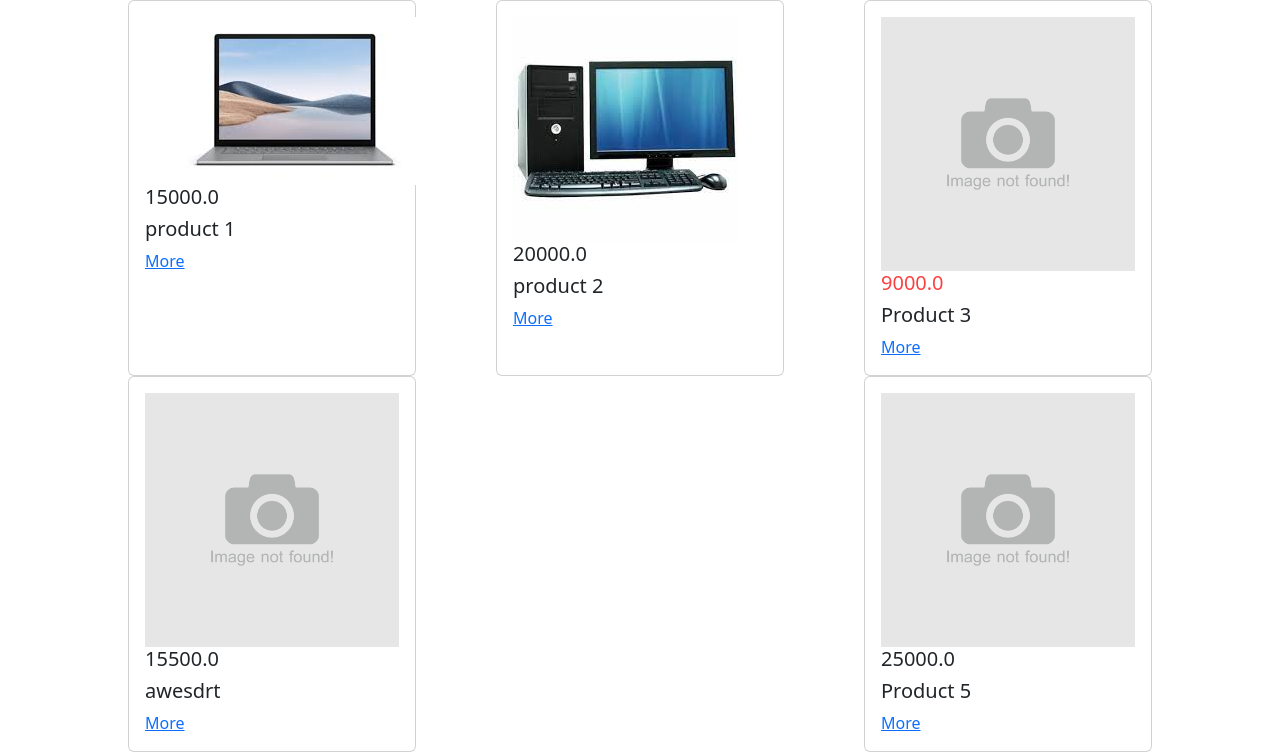
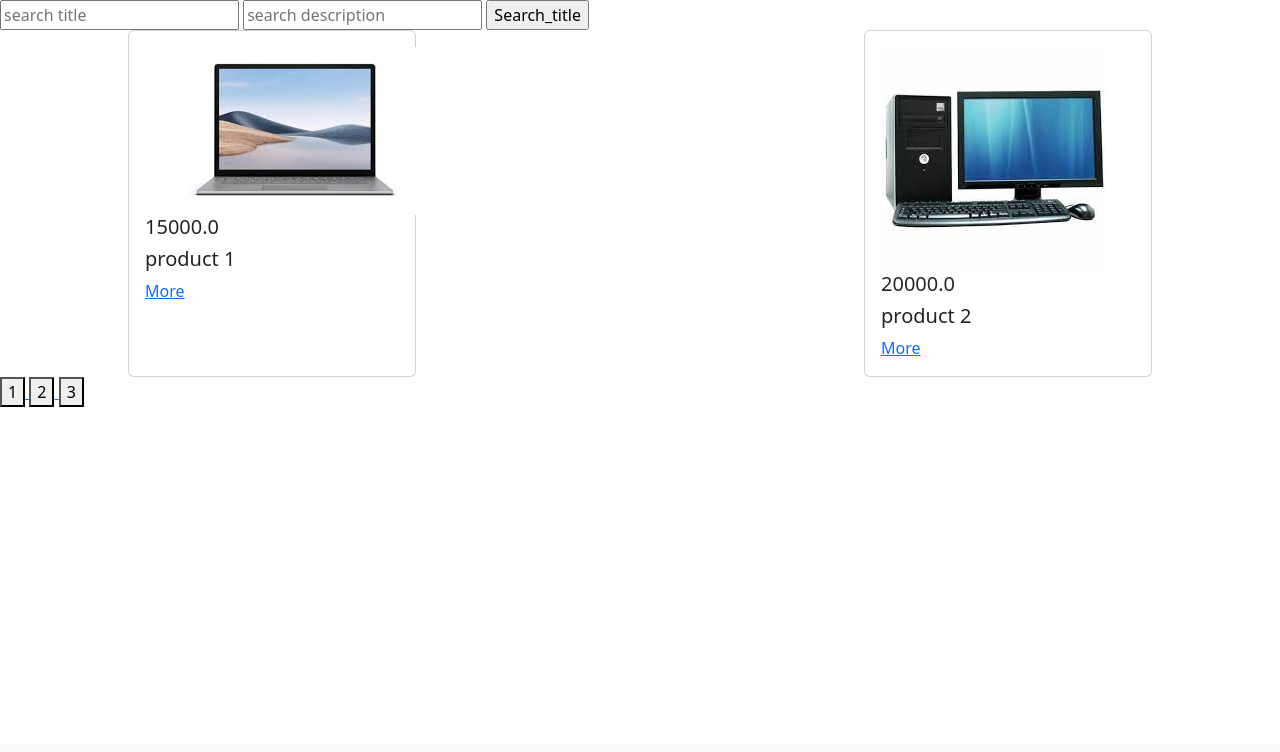
Before and after one commit to Nexpieo/Akim_Jalilov_28-1, a Django app: page /products/ in a window 1280 px wide. Shown: the part 56-808 px from the top of the page. After the commit the page ends 463 px from the top, so only its background shows below. Run offline with Django 4.2, Linux system fonts and the light colour scheme; data comes from the database, SQL or seed files in the repository.

Commit message:
homework 7

```diff
--- /dev/null
+++ b/products/constants.py
@@ -0,0 +1 @@
+PAGINATION_LIMIT = 2
--- a/products/views.py
+++ b/products/views.py
@@ -2,6 +2,7 @@ from django.shortcuts import HttpResponse, render, redirect
 from datetime import datetime
 from products.models import Product, Review
 from products.forms import ProductCreateForm, ReviewCreateForm
+from products.constants import PAGINATION_LIMIT
 
 
 def hello_view(request):
@@ -27,9 +28,26 @@ def main_page(request):
 def products_view(request):
     if request.method == "GET":
         products = Product.objects.all()
+        page = int(request.GET.get('page', 1))
+
+        max_page = products.__len__() / PAGINATION_LIMIT
+        if round(max_page) < max_page:
+            max_page = round(max_page) + 1
+        else:
+            max_page = round(max_page)
+
+        search_title = request.GET.get('search_title')
+        search_description = request.GET.get('search_description')
+        if search_title:
+            products = products.filter(title__contains=search_title)
+        if search_description:
+            products = products.filter(title__contains=search_description)
+
+        products = products[PAGINATION_LIMIT * (page - 1):PAGINATION_LIMIT * page]
 
         context = {
-            'products': products
+            'products': products,
+            'pages': range(1, max_page+1)
         }
         return render(request, 'products/products.html', context=context)
 
@@ -41,7 +59,7 @@ def product_detail_view(request, id):
         context = {
             'product': product,
             'reviews': product.review_set.all(),
-            'form': ReviewCreateForm
+            'form': ReviewCreateForm,
         }
 
         return render(request, 'products/detail.html', context=context)
--- a/templates/products/products.html
+++ b/templates/products/products.html
@@ -3,6 +3,13 @@
 
 {% block content %}
 
+    <div class="search">
+        <form action="/products/" method="get">
+            <input type="text" name="search_title" placeholder="search title">
+            <input type="text" name="search_description" placeholder="search description">
+            <input type="submit" value="Search_title">
+        </form>
+    </div>
     <style type="text/css">
         .products {
             width: 80%;
@@ -39,5 +46,14 @@
             </div>
         {% endfor %}
     </div>
+    <div class="pages">
+        {% for page in pages %}
+            <a href="/products/?page={{ page }}">
+                <button>
+                    {{ page }}
+                </button>
+            </a>
+        {% endfor %}
+    </div>
 
 {% endblock %}
```
